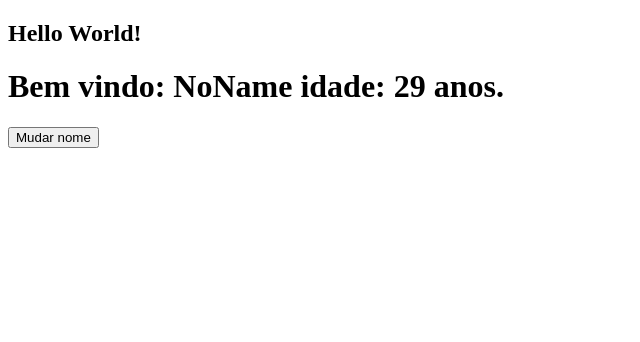
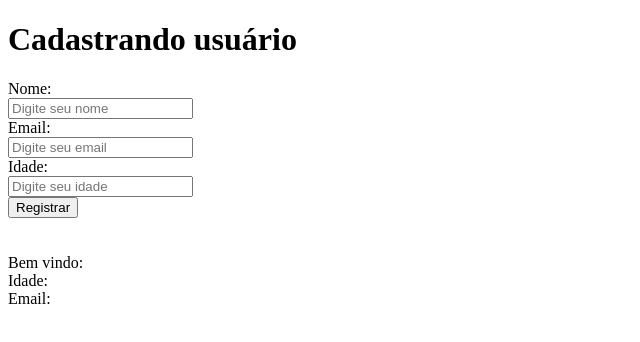
Before and after one commit to kessygodoy/Udemy_Cursos, a React (Create React App) app in the folder primeiro-app/: page / in a window 1280 px wide. Shown: the top 342 px of the page, without its empty margins (0-640 px from the left). Built offline with nearby package versions, Linux system fonts and the light colour scheme.

Commit message:
Manipulando formulario

```diff
--- a/primeiro-app/src/App.jsx
+++ b/primeiro-app/src/App.jsx
@@ -2,17 +2,46 @@ import { useState } from "react";
 import Nome from "./components/Nome";
 
 export default function App() {
-  const [nome, setNome] = useState("NoName");
+  const [nome, setNome] = useState("");
+  const [idade, setIdade] = useState("");
+  const [email, setEmail] = useState("");
 
-  function handleChangeName (name){
-    setNome(name);
+  const [user, setUser] =  useState({
+    nome: "",
+    idade: "",
+    email: "",
+  });
+
+  function handleRegister(e){
+    e.preventDefault();
+
+    setUser({
+      nome: nome,
+      idade: idade,
+      email: email,
+    })
   }
 
   return (
     <div className="App">
-      <h2>Hello World!</h2>
-      <Nome aluno={nome} idade="29" />
-      <button onClick={() => handleChangeName("Kessy")}>Mudar nome</button>
+      <h1>Cadastrando usuário</h1>
+     <form onSubmit={handleRegister}>
+        <label htmlFor="nome">Nome:</label><br />
+        <input type="text" value={nome} onChange={ev => setNome(ev.target.value)} placeholder="Digite seu nome" id="nome"/> <br />
+        <label htmlFor="email">Email:</label><br />
+        <input type="text" value={email} onChange={ev => setEmail(ev.target.value)} placeholder="Digite seu email" id="email"/><br />
+        <label htmlFor="idade">Idade:</label><br />
+        <input type="text" value={idade} onChange={ev => setIdade(ev.target.value)} placeholder="Digite seu idade" id="idade"/><br />
+
+        <button type="submit">Registrar</button>
+     </form>
+     <br /><br />
+
+     <div>
+      <span>Bem vindo: {user.nome}</span><br />
+      <span>Idade: {user.idade}</span><br />
+      <span>Email: {user.email}</span><br />
+     </div>
     </div>
   );
 }
```
